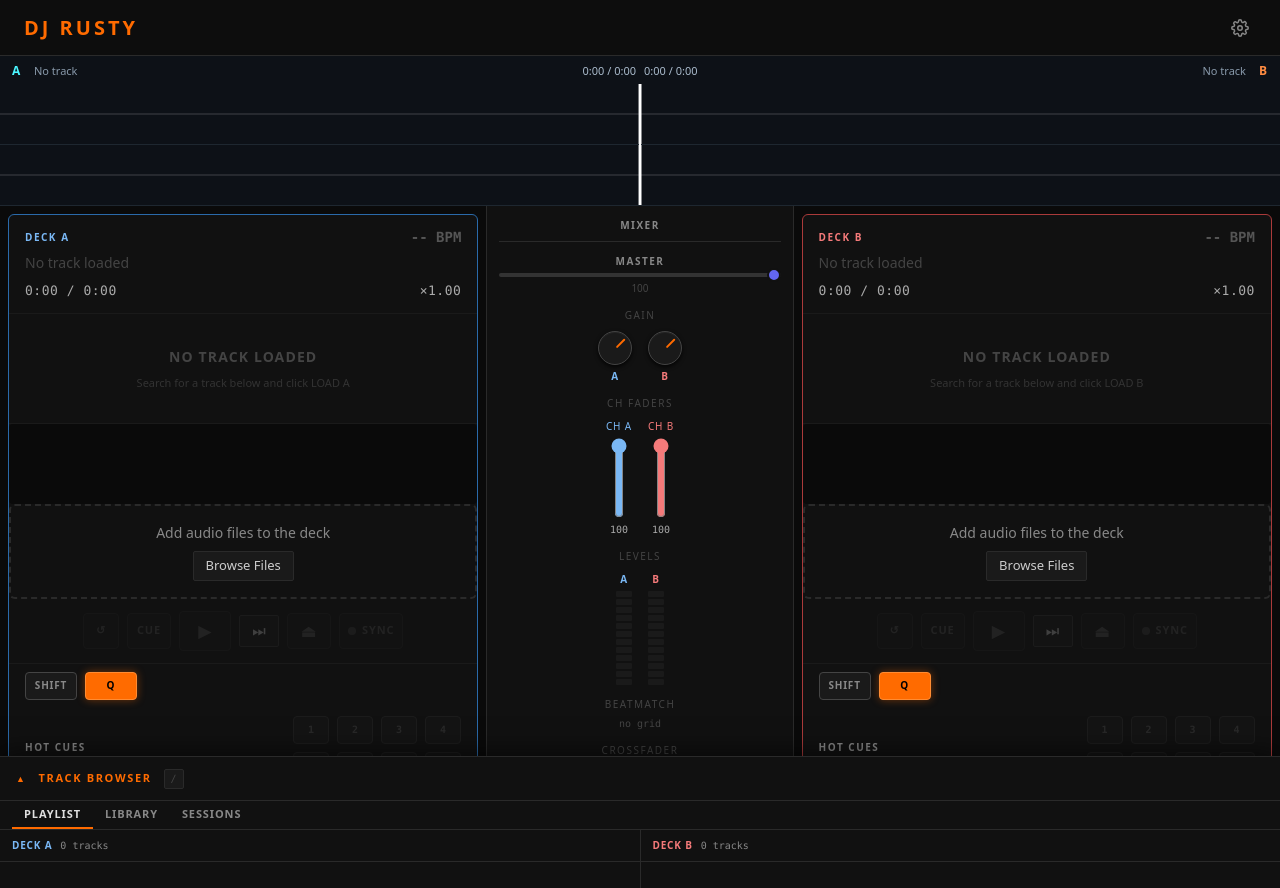
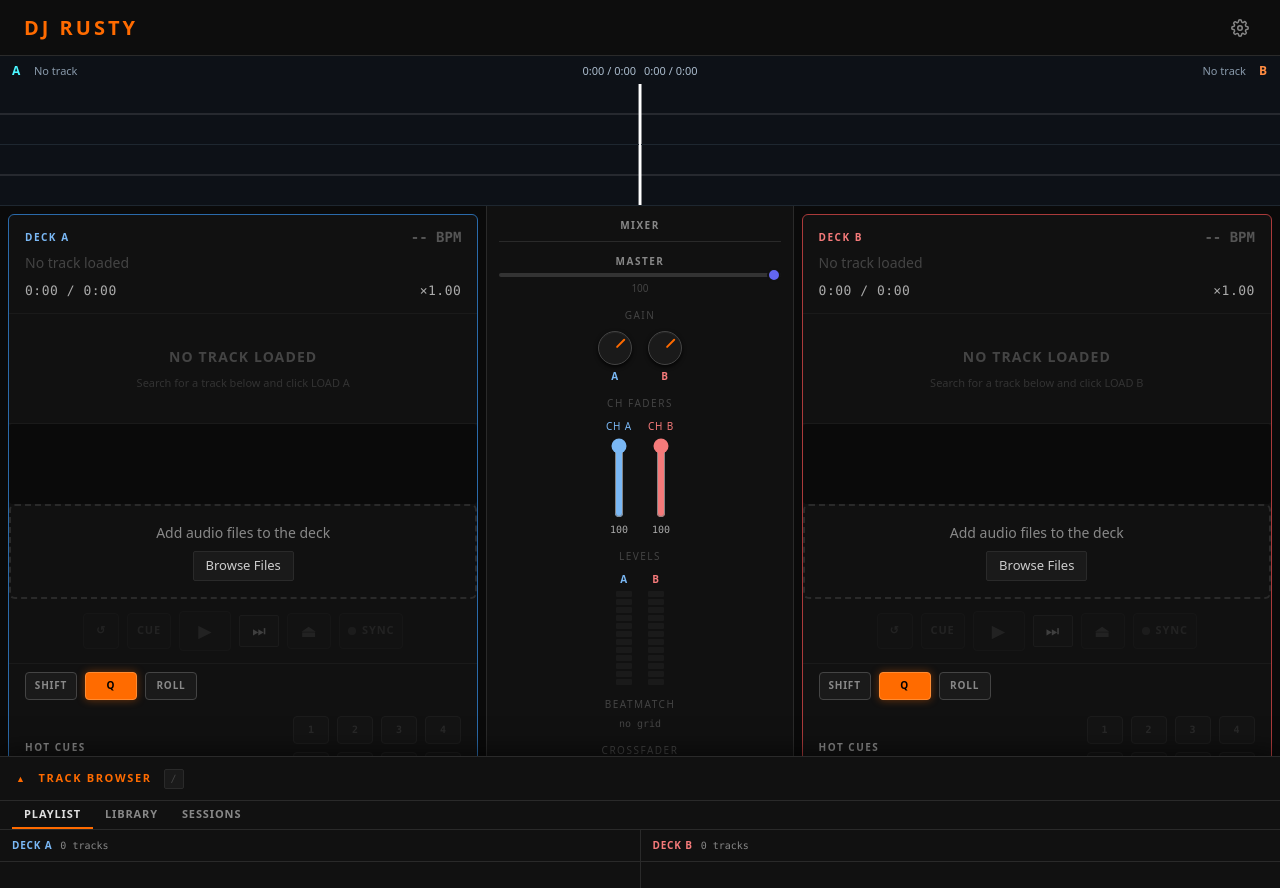
Before and after one commit to rbenzing/DJRusty, a React (Vite) app: page / in a window 1280 px wide. Shown: the top 888 px of the page. Built offline with nearby package versions, Linux system fonts and the light colour scheme.

Commit message:
feat: ROLL toggle relocates into DeckModifiers

```diff
--- a/src/components/Deck/DeckModifiers.tsx
+++ b/src/components/Deck/DeckModifiers.tsx
@@ -1,7 +1,11 @@
 /**
- * DeckModifiers.tsx — Compact SHIFT + QUANTIZE toggle row for a deck.
+ * DeckModifiers.tsx — Compact SHIFT + QUANTIZE + ROLL toggle row for a deck.
  * Rendered under the transport. Buttons are small and clearly button-shaped
  * (fixed width, bordered, lit when active) — never a full-width bar.
+ *
+ * ROLL relocated here from the loop pad panel (Phase 2a) — it's a modifier
+ * that changes how the loop pads react (click-toggle vs. hold-to-roll), not
+ * a pad itself. Reuses the pre-existing rollMode/setRollMode unchanged.
  */
 import { useShallow } from 'zustand/react/shallow';
 import { useDeckStore, useDeckActions } from '../../store/deckStore';
@@ -12,10 +16,14 @@ interface DeckModifiersProps {
 }
 
 export function DeckModifiers({ deckId }: DeckModifiersProps) {
-  const { shift, quantize } = useDeckStore(
-    useShallow((s) => ({ shift: s.decks[deckId].shift, quantize: s.decks[deckId].quantize })),
+  const { shift, quantize, rollMode } = useDeckStore(
+    useShallow((s) => ({
+      shift: s.decks[deckId].shift,
+      quantize: s.decks[deckId].quantize,
+      rollMode: s.decks[deckId].rollMode,
+    })),
   );
-  const { setShift, setQuantize } = useDeckActions();
+  const { setShift, setQuantize, setRollMode } = useDeckActions();
 
   return (
     <div className={styles.row}>
@@ -39,6 +47,16 @@ export function DeckModifiers({ deckId }: DeckModifiersProps) {
       >
         Q
       </button>
+      <button
+        type="button"
+        className={`${styles.modBtn} ${rollMode ? styles.modBtnActive : ''}`}
+        aria-label={`Loop roll mode for Deck ${deckId}`}
+        aria-pressed={rollMode}
+        title="ROLL — hold a loop pad to trigger a momentary roll instead of a persistent loop"
+        onClick={() => setRollMode(deckId, !rollMode)}
+      >
+        ROLL
+      </button>
     </div>
   );
 }
```
Also changed, not shown: 1 other file (tests, documents, lock files or other folders).
